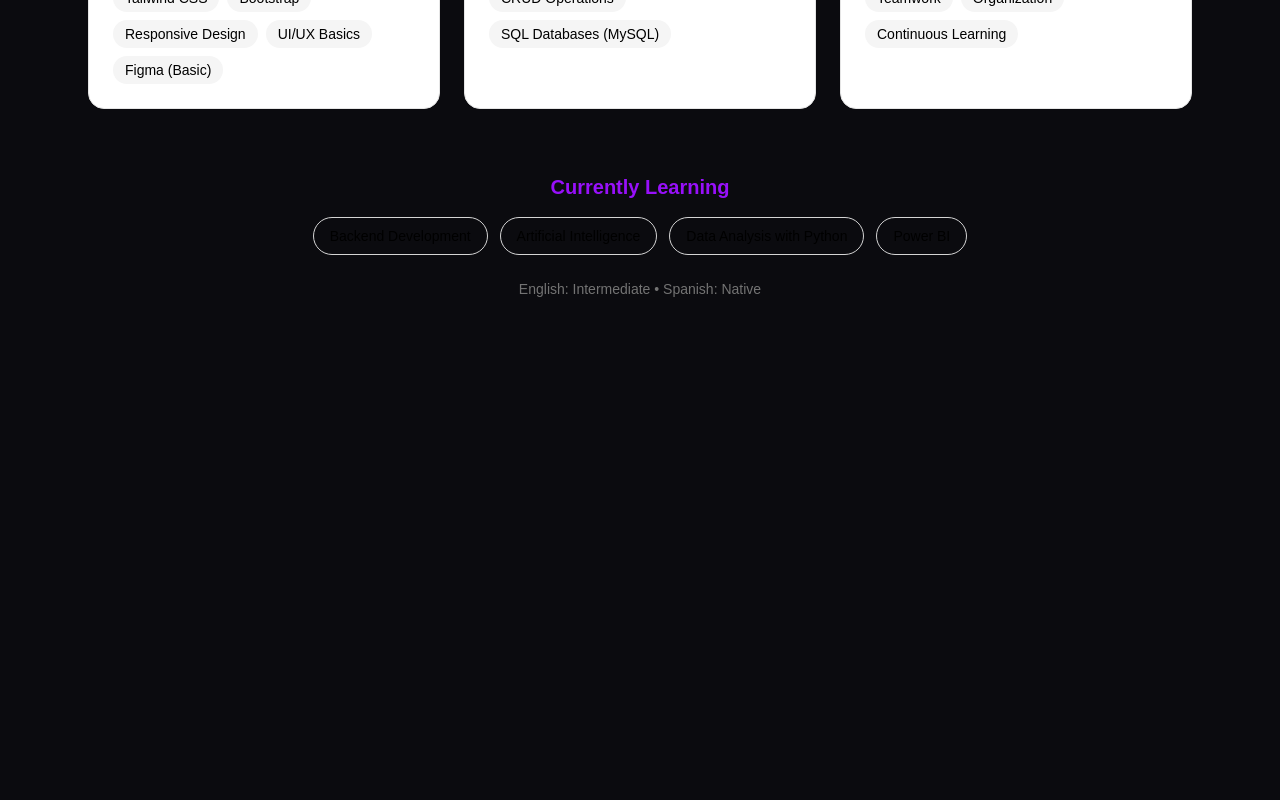
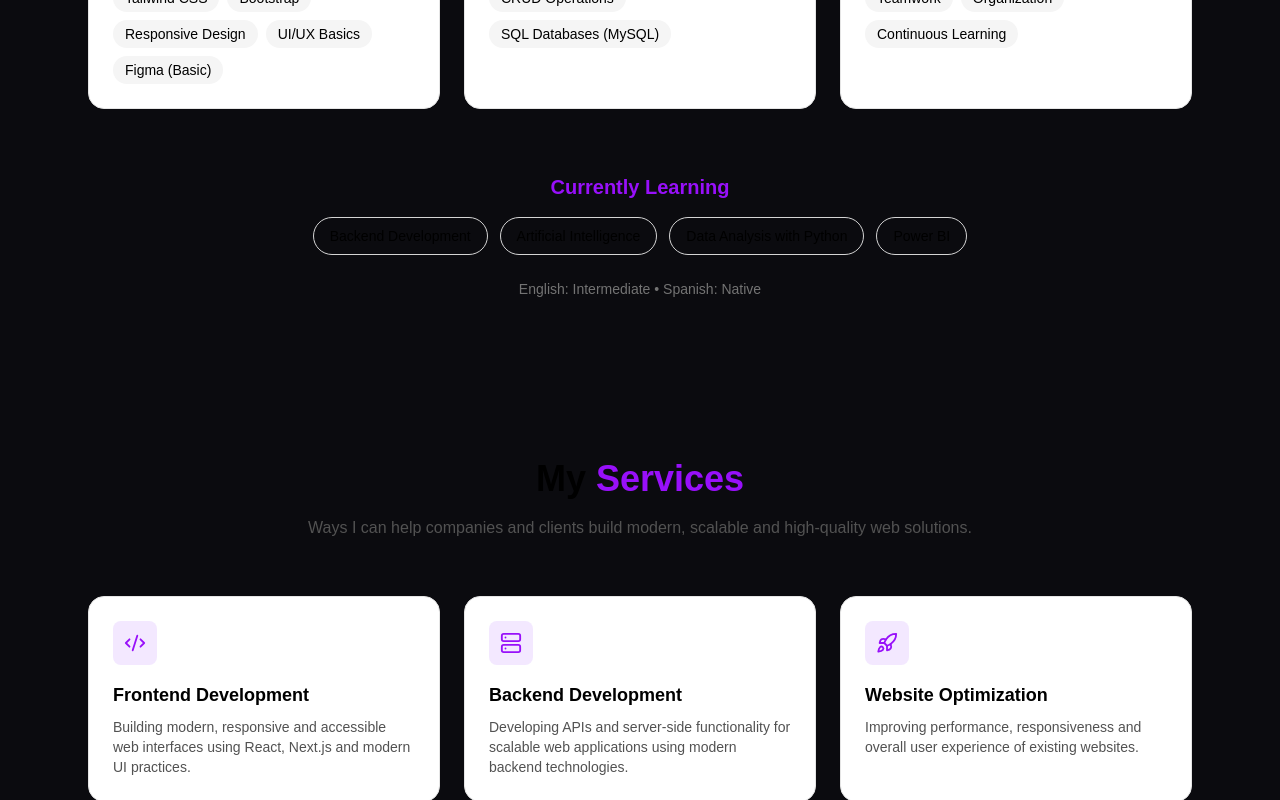
Before and after one commit to julianaherrera1/Portfolio-Juliana-Herrera, a Next.js app: page / in a window 1280 px wide. Shown: the part 2000-2800 px from the top of the page. Before the commit the page ends 2379 px from the top, so only its background shows below. Built offline with nearby package versions, Linux system fonts and the light colour scheme.

Commit message:
feat: add Services section

```diff
--- a/app/page.tsx
+++ b/app/page.tsx
@@ -2,6 +2,7 @@ import NavBar from "@/components/ui/NavBar";
 import Hero from "@/components/sections/Hero";
 import About from "@/components/sections/About";
 import Skills from "@/components/sections/Skills";
+import Services from "@/components/sections/Services";
 
 export default function Home() {
   return (
@@ -10,6 +11,7 @@ export default function Home() {
      <Hero />
      <About />
      <Skills />
+     <Services />
     </main>
   );
 }
--- /dev/null
+++ b/components/sections/Services.tsx
@@ -0,0 +1,77 @@
+import { Code2, Server, Rocket } from "lucide-react";
+
+export default function Services() {
+  const services = [
+    {
+      icon: Code2,
+      title: "Frontend Development",
+      description:
+        "Building modern, responsive and accessible web interfaces using React, Next.js and modern UI practices.",
+    },
+    {
+      icon: Server,
+      title: "Backend Development",
+      description:
+        "Developing APIs and server-side functionality for scalable web applications using modern backend technologies.",
+    },
+    {
+      icon: Rocket,
+      title: "Website Optimization",
+      description:
+        "Improving performance, responsiveness and overall user experience of existing websites.",
+    },
+  ];
+
+  return (
+    <section id="services" className="py-20 px-6 max-w-6xl mx-auto">
+
+      {/* Header */}
+      <div className="text-center mb-14">
+        <h2 className="text-3xl md:text-4xl font-bold mb-4">
+          My <span className="text-purple-600 dark:text-purple-400">Services</span>
+        </h2>
+
+        <p className="text-neutral-600 dark:text-neutral-400 max-w-2xl mx-auto">
+          Ways I can help companies and clients build modern, scalable and
+          high-quality web solutions.
+        </p>
+      </div>
+
+      {/* Cards */}
+      <div className="grid md:grid-cols-3 gap-6">
+        {services.map((service, index) => {
+          const Icon = service.icon;
+
+          return (
+            <div
+              key={index}
+              className="bg-white dark:bg-neutral-900 border border-neutral-200 dark:border-neutral-800 rounded-2xl p-6
+              hover:shadow-lg hover:-translate-y-1 hover:border-purple-400
+              transition-all duration-300"
+            >
+              {/* Icon */}
+              <div className="mb-4 w-11 h-11 flex items-center justify-center rounded-lg bg-purple-100 dark:bg-purple-900/40 text-purple-600 dark:text-purple-400">
+                <Icon size={22} />
+              </div>
+
+              {/* Title */}
+              <h3 className="text-lg font-semibold mb-2">
+                {service.title}
+              </h3>
+
+              {/* Description */}
+              <p className="text-sm text-neutral-600 dark:text-neutral-400">
+                {service.description}
+              </p>
+            </div>
+          );
+        })}
+      </div>
+
+      {/* Freelance note */}
+      <p className="text-center text-sm text-neutral-500 mt-12">
+        Available for freelance projects and full-time opportunities.
+      </p>
+    </section>
+  );
+}
--- a/components/ui/NavBar.tsx
+++ b/components/ui/NavBar.tsx
@@ -18,7 +18,7 @@ export default function NavBar() {
     return () => window.removeEventListener("scroll", handleScroll);
   }, []);
 
-  const navItems = ["Home", "About", "Skills", "Projects", "Experience", "Contact"];
+  const navItems = ["Home", "About", "Skills", "Services", "Projects", "Contact"];
 
   return (
     <>
```
